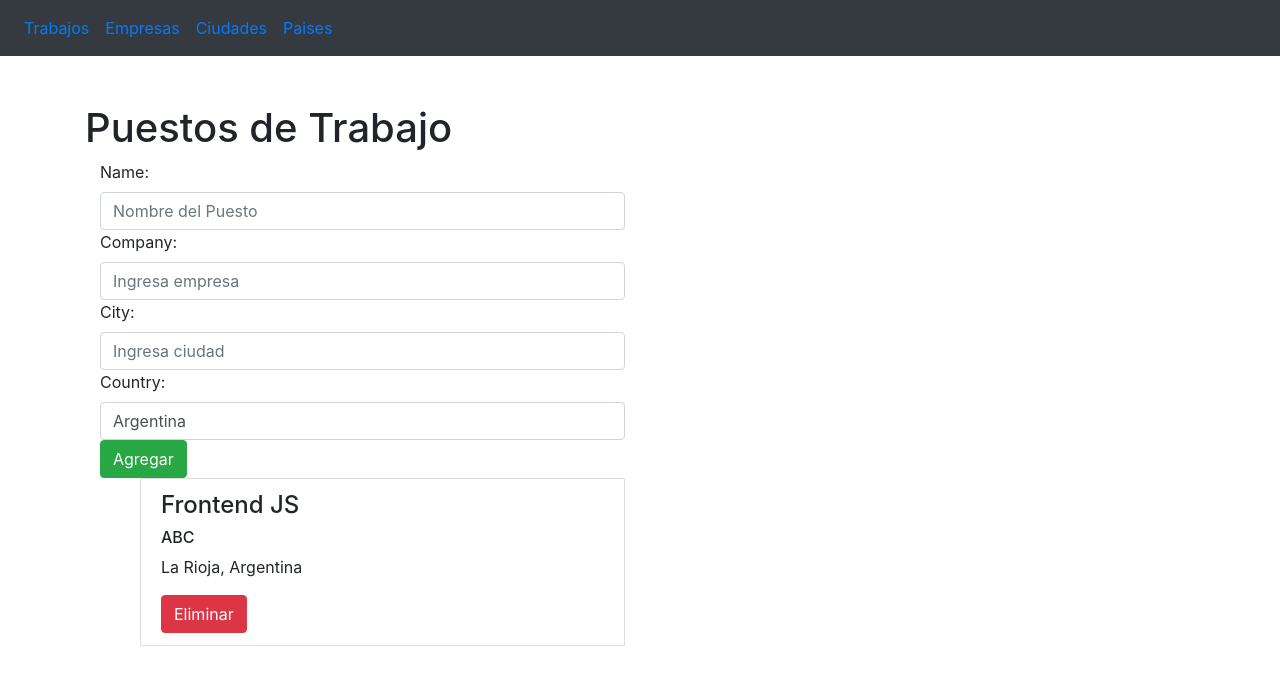
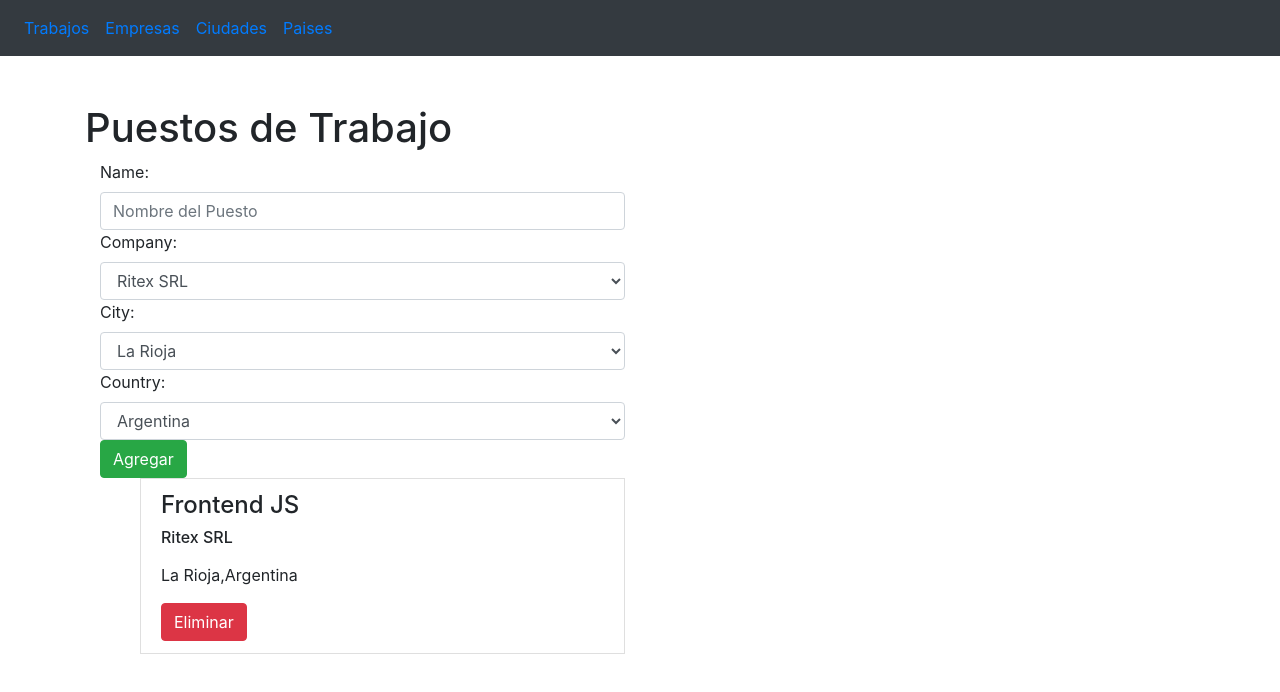
Before and after one commit to DocOc98/actividad1, a React (Create React App) app: page / in a window 1280 px wide. Shown: the top 692 px of the page. Built offline with nearby package versions, Linux system fonts and the light colour scheme.

Commit message:
Hago las vistas más dinámicas

```diff
--- a/src/App.js
+++ b/src/App.js
@@ -15,11 +15,11 @@ export class App extends React.Component {
     this.state = {
       paises: ['Argentina', 'Italia', 'Uruguay', 'United Kingdom'],
       ciudades: [
-        {nombre: 'La Rioja', pais: 'Argentina'},
-        {nombre: 'La Plata', pais: 'Argentina'},
-        {nombre: 'Benevento', pais: 'Italia'}
+        {nombre: 'La Rioja', pais: 0},
+        {nombre: 'La Plata', pais: 0},
+        {nombre: 'Benevento', pais: 1}
       ],
-      companias: [{nombre: 'Ritex SRL', ciudad: 'La Rioja'}]
+      companias: [{nombre: 'Ritex SRL', ciudad: 0}]
     }
   }
 
@@ -60,8 +60,9 @@ export class App extends React.Component {
       <Router>
         <NavBar></NavBar>
         <Switch>
-          <Route path="/" exact component={ToDoList}></Route>
-          <Route path="/companies" exact render={(props)=> <Companies delete={this.deleteCompany} addCompany={this.NewCompany} empresas={this.state.companias} ciudades={this.state.ciudades}></Companies>}></Route>
+
+          <Route path="/" exact render={(props)=><ToDoList paises={this.state.paises} empresas={this.state.companias} ciudades={this.state.ciudades}></ToDoList>}></Route>
+          <Route path="/companies" exact render={(props)=> <Companies delete={this.deleteCompany} addCompany={this.NewCompany} empresas={this.state.companias} ciudades={this.state.ciudades} paises={this.state.paises}></Companies>}></Route>
           <Route path="/cities" exact render={(props) => <Cities delete={this.deleteCity} addCity={this.NewCity} ciudades={this.state.ciudades} paises={this.state.paises}></Cities>}></Route>
           <Route path="/countries" exact render={(props)=> <Countries delete={this.deleteCountry} addCountry={this.NewCountry} paises={this.state.paises}></Countries>}></Route>
           <Route component={NotFound}></Route>
--- a/src/components/Form.jsx
+++ b/src/components/Form.jsx
@@ -6,9 +6,9 @@ export class Form extends React.Component {
     this.state = {
         newJob: {
             puesto: '',
-            empresa: '',
-            ciudad: '',
-            pais: 'Argentina'
+            empresa: 0,
+            ciudad: 0,
+            pais: 0
         }
     };
   }
@@ -55,10 +55,7 @@ export class Form extends React.Component {
 
   handleNewJobSubmit = (evt) => {
     evt.preventDefault();
-    if( this.state.newJob.puesto.trim() === '' ||
-        this.state.newJob.empresa.trim() === '' ||
-        this.state.newJob.ciudad.trim() === '' ||
-        this.state.newJob.pais.trim() === ''
+    if( this.state.newJob.puesto.trim() === ''
     ){
         return false;
     }
@@ -71,11 +68,33 @@ export class Form extends React.Component {
           <label>Name:</label>
           <input type="text" name="puesto" className="form-control" placeholder="Nombre del Puesto" required value={this.state.newJob.puesto} onChange={(e) => this.handleNewJobName(e)}></input>
           <label>Company:</label>
-          <input type="text" name="empresa" className="form-control" placeholder="Ingresa empresa" required value={this.state.newJob.empresa} onChange={(e) => this.handleNewJobCompany(e)}></input>
+          <select className="form-control" onChange={(e) => this.handleNewJobCompany(e)}>
+            {
+              this.props.empresas.map((empresa, index)=>{
+                if(empresa.ciudad==this.state.newJob.ciudad){
+                  return <option key={index} value={index}>{empresa.nombre}</option>
+                }
+              })
+            }
+          </select>
           <label>City:</label>
-          <input type="text" name="ciudad" className="form-control" placeholder="Ingresa ciudad" required value={this.state.newJob.ciudad} onChange={(e) => this.handleNewJobCity(e)}></input>
+          <select className="form-control" onChange={(e) => this.handleNewJobCity(e)}>
+            {
+              this.props.ciudades.map((ciudad, index)=>{
+                if(ciudad.pais==this.state.newJob.pais){
+                  return <option key={index} value={index}>{ciudad.nombre}</option>
+                }
+              })
+            }
+          </select>
           <label>Country:</label>
-          <input type="text" name="pais" className="form-control" placeholder="Ingresa pais" required value={this.state.newJob.pais} onChange={(e) => this.handleNewJobCountry(e)}></input>
+          <select className="form-control" onChange={(e) => this.handleNewJobCountry(e)}>
+            {
+              this.props.paises.map(pais=>{
+                return <option key={pais}>{pais}</option>
+              })
+            }
+          </select>
           <button type="submit" className="btn btn-primary btn-success">Agregar</button>
         </form>
     );
--- a/src/components/List.jsx
+++ b/src/components/List.jsx
@@ -12,11 +12,27 @@ export class List extends React.Component {
             {this.props.elem.puesto}
           </h4>
           <h6>
-            {this.props.elem.empresa}
+            {
+              this.props.empresas.map((compania, index)=>{
+                if(index==this.props.elem.empresa){
+                  return <p>{compania.nombre}</p>
+                }
+              })
+            }
           </h6>
-          <p>
-            {this.props.elem.ciudad}, {this.props.elem.pais}
-          </p>
+            {
+              this.props.ciudades.map((ciudad, index)=>{
+                if(index==this.props.elem.ciudad){
+                  return <p>{ciudad.nombre},
+                    {
+                      (()=>{
+                        return this.props.paises[ciudad.pais];
+                      })()
+                    }
+                  </p>
+                }
+              })
+            }
           <button onClick={() => this.props.onDelete(this.id)} className="btn btn-danger">Eliminar</button>
         </li>
     );
--- a/src/views/Cities.jsx
+++ b/src/views/Cities.jsx
@@ -41,7 +41,13 @@ export class Cities extends React.Component {
       <h3>Ciudades</h3>
       <form onSubmit={this.handleNewCity}>
         <input type="text" value={this.state.newCity.nombre} onChange={(e) => this.handleCiudad(e)} placeholder="ingrese ciudad"></input><br></br>
-        <input type="text" value={this.state.newCity.pais} onChange={(e) => this.handlePais(e)} placeholder="ingrese pais"></input><br></br>
+        <select onChange={(e) => this.handlePais(e)}>
+          {
+            this.props.paises.map(pais=>{
+              return <option key={pais}>{pais}</option>
+            })
+          }
+        </select>
         <button type="submit" className="btn btn-primary m-2">CARGAR</button><hr></hr>
       </form>
       <ul>
@@ -53,7 +59,9 @@ export class Cities extends React.Component {
             </h5>
             <h6>
               {
-                ciudad.pais
+                (()=>{
+                  return this.props.paises[ciudad.pais];
+                })()
               }
             </h6>
             <button onClick={() => this.props.delete(ciudad)} className="btn btn-danger">Eliminar</button>
--- a/src/views/Companies.jsx
+++ b/src/views/Companies.jsx
@@ -6,7 +6,8 @@ export class Companies extends React.Component {
     this.state = {
         newCompany: {
             nombre: '',
-            ciudad: ''
+            ciudad: '',
+            pais: 0
         }
     };
   }
@@ -35,12 +36,43 @@ export class Companies extends React.Component {
     }
     this.props.addCompany(evt, this.state.newCompany)
   }
+  handlePais = (e) => {
+    this.setState(prevState => ({
+      newCompany: {
+        ...prevState.newCity,
+        pais: e.target.value
+      }
+    })
+  );
+  }
   render() {
     return <div>
       <h3>Compañias</h3>
       <form onSubmit={this.handleNewCompany}>
         <input type="text" value={this.state.newCompany.nombre} onChange={(e) => this.handleCompania(e)} placeholder="ingrese compania"></input><br></br>
-        <input type="text" value={this.state.newCompany.ciudad} onChange={(e) => this.handleCiudad(e)} placeholder="ingrese ciudad"></input><br></br>
+        <select onChange={(e) => this.handlePais(e)}>
+          {
+            this.props.paises.map((pais, index)=>{
+              return <option key={index} value={index}>{pais}</option>
+            })
+          }
+        </select>
+        <select onChange={(e) => this.handleCiudad(e)}>
+          {
+            this.props.ciudades.map((ciudad, index)=>{
+              if(ciudad.pais==this.state.newCompany.pais){
+                return <option key={index}>{ciudad.nombre}</option>
+              }
+              /*return <option key={index}>{ciudad.nombre} (
+              {
+                (()=>{
+                  return this.props.paises[ciudad.pais];
+                })()
+              })
+              </option>*/
+            })
+          }
+        </select>
         <button type="submit" className="btn btn-primary m-2">CARGAR</button><hr></hr>
       </form>
       <ul>
@@ -51,7 +83,11 @@ export class Companies extends React.Component {
               {empresa.nombre}
             </h5>
             <h6>
-              { empresa.ciudad }
+              {
+                (()=>{
+                  return this.props.ciudades[empresa.ciudad].nombre;
+                })()
+              }
             </h6>
             <button onClick={() => this.props.delete(empresa)} className="btn btn-danger">Eliminar</button>
           </li>
--- a/src/views/ToDoList.jsx
+++ b/src/views/ToDoList.jsx
@@ -7,7 +7,7 @@ export class ToDoList extends React.Component {
     super();
     this.state = {
       jobs: [
-        {puesto: 'Frontend JS', empresa: 'ABC', ciudad: 'La Rioja', pais: 'Argentina'},
+        {puesto: 'Frontend JS', empresa: 0, ciudad: 0, pais: 0},
       ]
     };
   }
@@ -31,12 +31,12 @@ export class ToDoList extends React.Component {
           <div className="mt-5">
             <h1>Puestos de Trabajo</h1>
             <div className="col-6">
-              <Form onNewJobSubmit={this.onNewJob}></Form>
+              <Form onNewJobSubmit={this.onNewJob} paises={this.props.paises} empresas={this.props.empresas} ciudades={this.props.ciudades}></Form>
             </div>
             <div className="col-6">
                 <ul>
                   {this.state.jobs.map((job, id) => {
-                    return <List key={id} elem={job} onDelete={() => this.deleteJob(id)}></List>
+                    return <List key={id} elem={job} onDelete={() => this.deleteJob(id)} paises={this.props.paises} empresas={this.props.empresas} ciudades={this.props.ciudades}></List>
                   })}
                 </ul>
             </div>
```
